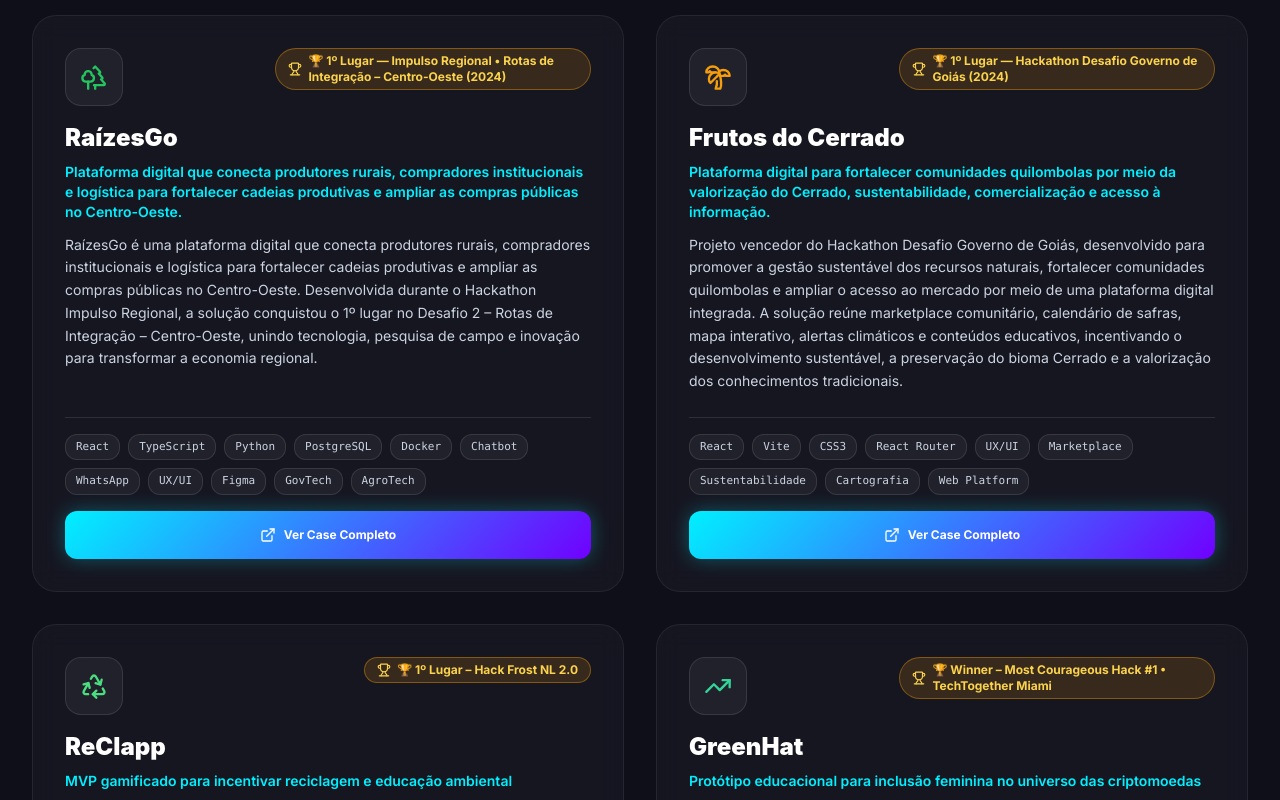
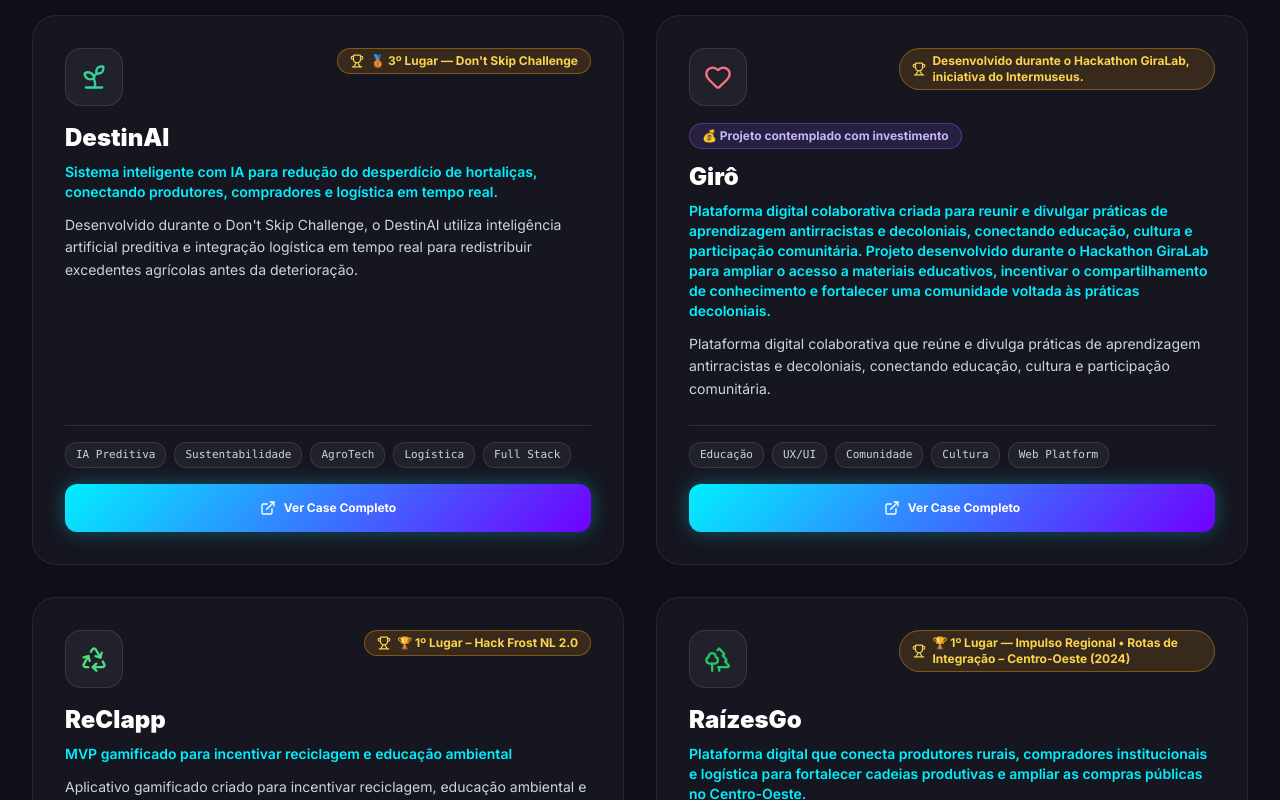
Before and after one commit to SouBeatrizKaroline/3-dev-as-demais-12fqm6k9q, a React (Vite) app: page / in a window 1280 px wide. Shown: the part 8940-9740 px from the top of the page. Built offline with nearby package versions, Linux system fonts and the light colour scheme.

Commit message:
Fix project order and add Girô badge

```diff
--- a/src/components/ProjectsSection.tsx
+++ b/src/components/ProjectsSection.tsx
@@ -3,26 +3,7 @@ import { useInView } from '@/hooks/use-in-view'
 import { PROJECTS, Project } from '@/data/content'
 import { ProjectCaseModal } from '@/components/ProjectCaseModal'
 import { ProjectCard } from '@/components/ProjectCard'
-
-const PROJECT_ORDER = [
-  'raizesgo',
-  'frutos-do-cerrado',
-  'reclapp',
-  'greenhat',
-  'destinai',
-  'giro',
-  'ium',
-  'potencia-hack',
-  'infinitour',
-  'viga',
-  'pegabot-extension',
-  'lazurus',
-  'earth-connections',
-  'connectgreen',
-  'dionisa',
-  'siscar',
-  'saude-express',
-]
+import { sortProjects } from '@/lib/project-sorting'
 
 export function ProjectsSection() {
   const { ref, isInView } = useInView()
@@ -34,9 +15,7 @@ export function ProjectsSection() {
     setModalOpen(true)
   }
 
-  const sortedProjects = [...PROJECTS].sort(
-    (a, b) => PROJECT_ORDER.indexOf(a.id) - PROJECT_ORDER.indexOf(b.id),
-  )
+  const sortedProjects = sortProjects(PROJECTS)
 
   return (
     <section id="projetos" className="py-24 bg-[#0f0f1a] relative">
--- a/src/data/content.ts
+++ b/src/data/content.ts
@@ -523,7 +523,7 @@ export const PROJECTS: Project[] = [
     metric: 'Plataforma Publicada',
     category: 'EdTech • Impacto Social',
     iconName: 'Heart',
-    recognitionBadge: '⭐ Projeto em continuidade',
+    recognitionBadge: '💰 Projeto contemplado com investimento',
   },
   {
     id: 'infinitour',
--- a/src/lib/pocketbase/schema.json
+++ b/src/lib/pocketbase/schema.json
@@ -1,5 +1,5 @@
 {
-  "generatedAt": "2026-07-29T02:28:29.781Z",
+  "generatedAt": "2026-07-29T02:46:17.471Z",
   "collections": [
     {
       "name": "users",
--- /dev/null
+++ b/src/lib/project-sorting.ts
@@ -0,0 +1,58 @@
+import { Project } from '@/data/content'
+
+const PINNED_IDS = ['destinai', 'giro']
+
+const YEAR_OVERRIDES: Record<string, number> = {
+  reclapp: 2025,
+  greenhat: 2021,
+}
+
+function getAwardTier(project: Project): number {
+  const awards = project.awards ?? (project.award ? [project.award] : [])
+  const text = awards.join(' ').toLowerCase()
+
+  if (text.includes('1º lugar') || text.includes('winner')) return 1
+  if (text.includes('2º lugar')) return 2
+  if (text.includes('3º lugar')) return 3
+  if (text.includes('menção honrosa')) return 4
+  if (text.includes('finalista') && !text.includes('global nominee')) return 5
+  if (text.includes('global nominee')) return 6
+  if (text.includes('top')) return 7
+  return 8
+}
+
+function getAwardYear(project: Project): number {
+  if (YEAR_OVERRIDES[project.id] !== undefined) return YEAR_OVERRIDES[project.id]
+  const awards = project.awards ?? (project.award ? [project.award] : [])
+  const text = awards.join(' ')
+  const match = text.match(/\(?(20\d{2})\)?/)
+  return match ? parseInt(match[1], 10) : 0
+}
+
+export function sortProjects(projects: Project[]): Project[] {
+  const pinned: Project[] = []
+  const rest: Project[] = []
+
+  for (const id of PINNED_IDS) {
+    const p = projects.find((proj) => proj.id === id)
+    if (p) pinned.push(p)
+  }
+
+  for (const p of projects) {
+    if (!PINNED_IDS.includes(p.id)) rest.push(p)
+  }
+
+  rest.sort((a, b) => {
+    const tierA = getAwardTier(a)
+    const tierB = getAwardTier(b)
+    if (tierA !== tierB) return tierA - tierB
+
+    const yearA = getAwardYear(a)
+    const yearB = getAwardYear(b)
+    if (yearA !== yearB) return yearB - yearA
+
+    return 0
+  })
+
+  return [...pinned, ...rest]
+}
```
Also changed, not shown: .skip.config.json.
